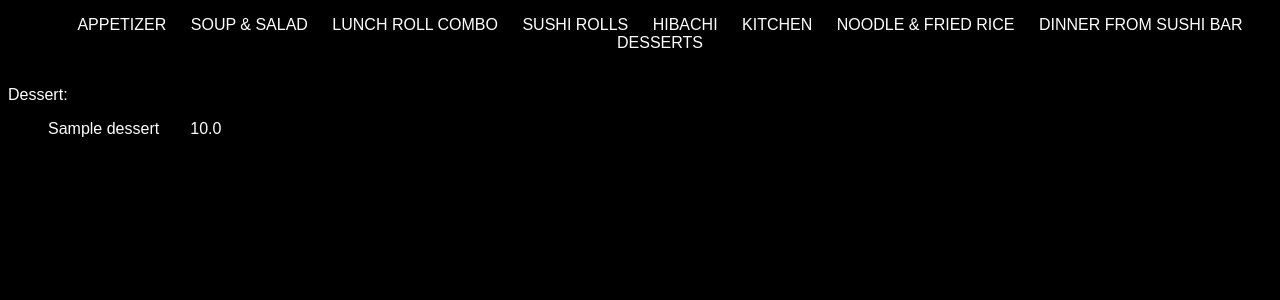
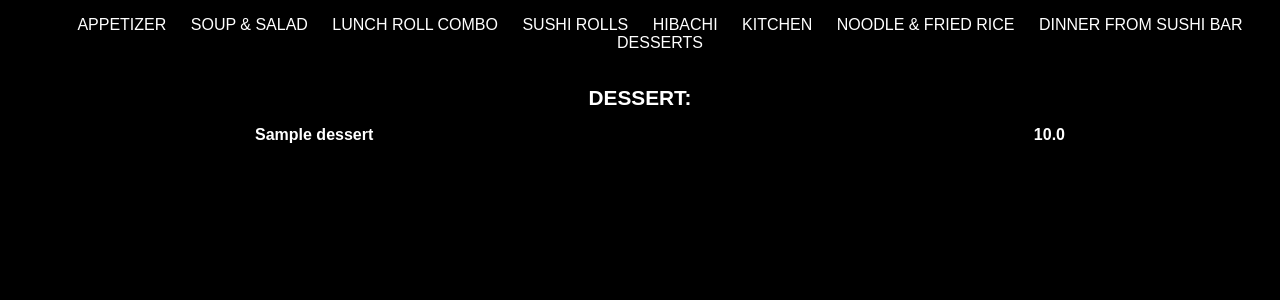
Before and after one commit to mcPython04/osakaMenu, a Django app: page /dessert/ in a window 1280 px wide. Shown: the part 58-358 px from the top of the page. Run offline with Django 4.2, Linux system fonts and the light colour scheme; tables that the repository leaves empty hold one stand-in row (values such as "Sample post").

Commit message:
added styling to dessert

```diff
--- a/menu/templates/menu/dessert.html
+++ b/menu/templates/menu/dessert.html
@@ -1,14 +1,25 @@
 {% extends 'menu/menu_nav.html' %}
 
 {% block content %}
-    Dessert:
+<div class="content">
+    <div class="content-title">
+        Dessert:
+    </div>
     {% if dessert_list %}
         <ul>
         {% for d in dessert_list %}
-            {{d.name}} &nbsp&nbsp&nbsp&nbsp&nbsp; {{d.price}}
+            <div class="container">
+                <span class="name">
+                    {{d.name}}
+                </span>
+                <span class="price">
+                    {{d.price}}
+                </span>
+            </div>
         {% endfor %}
         </ul>
     {% else %}
         <p>No dishes are available.</p>
     {% endif %}
+</div>
 {% endblock %}
```
